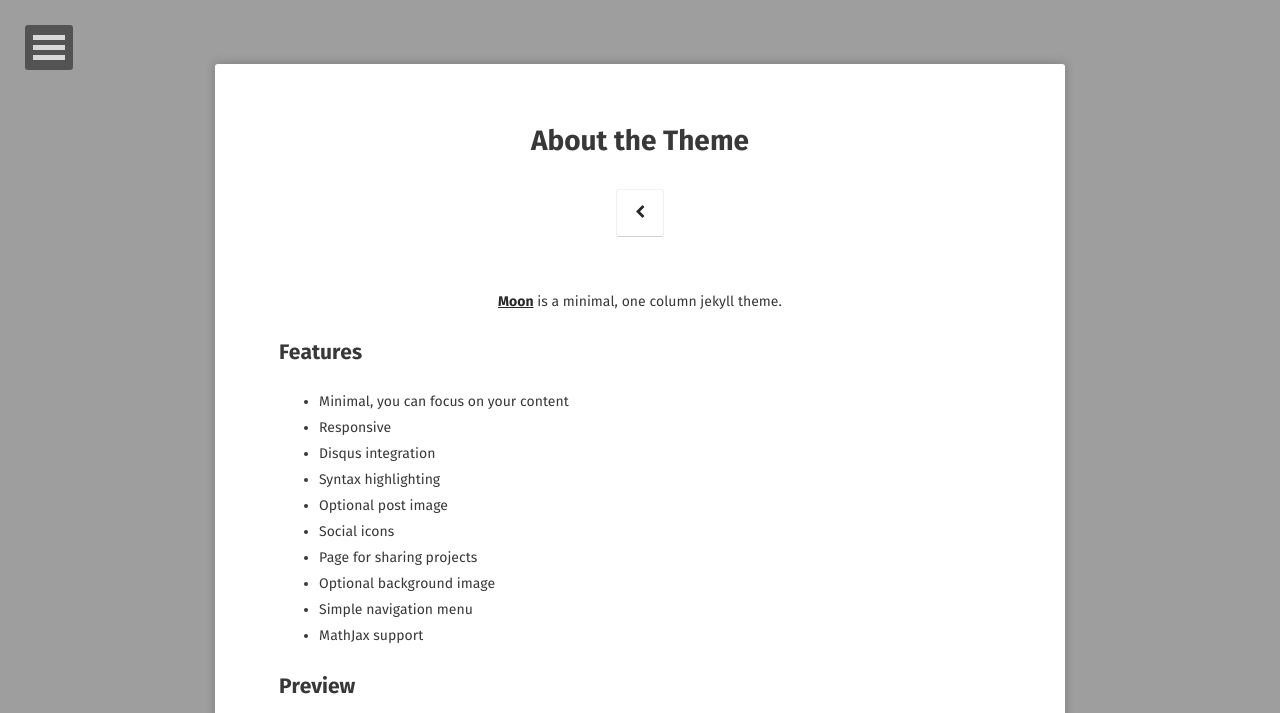
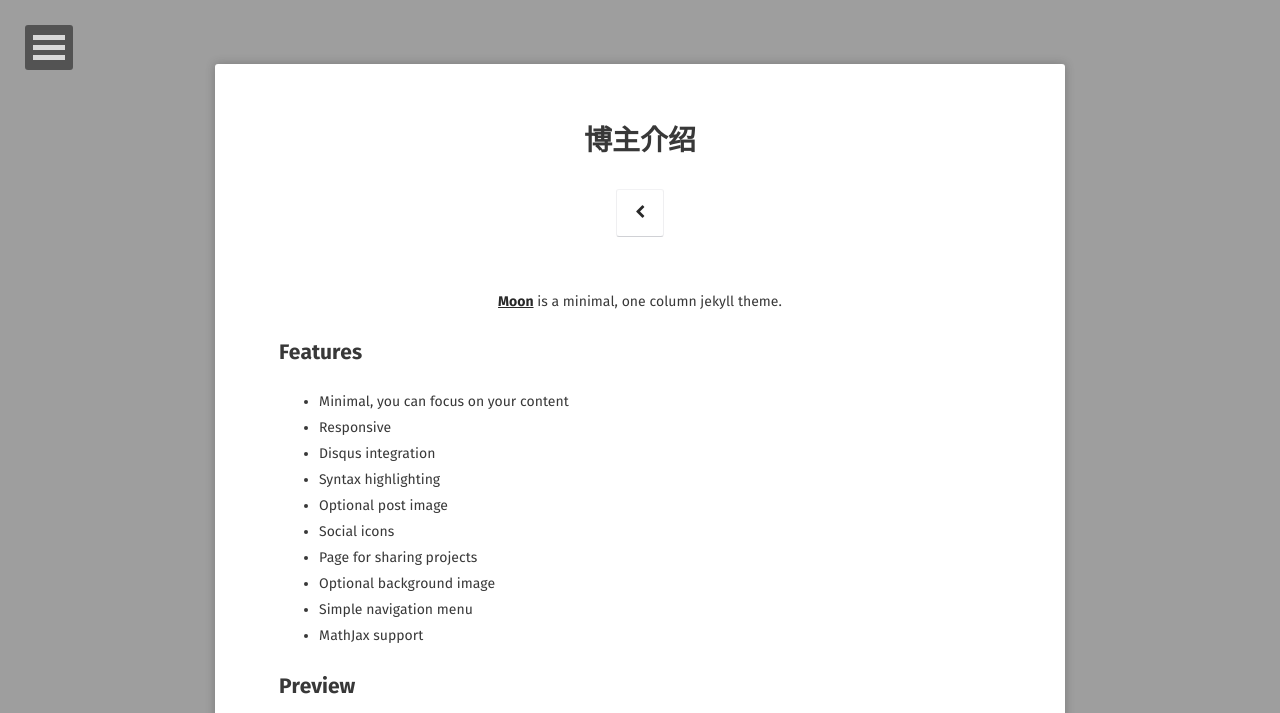
Before and after one commit to Haydnn/Haydnn.github.io, a Jekyll site: the page built from about/index.md, in a window 1280 px wide, cut to the strip 0-713 px from the top of the page. Built offline with Jekyll 4.4.1, drawn with Linux system fonts in a browser that asks for light colours; some web fonts are replaced.

Commit message:
17-11-17

```diff
--- a/about/index.md
+++ b/about/index.md
@@ -1,8 +1,8 @@
 ---
 layout: page
-title: About the Theme
+title: 博主介绍
 tags: [about, Jekyll, theme, moon]
-date: 2016-03-21
+date: 2017-10-18
 comments: false
 ---
 
```
Also changed, not shown: _posts/2017-11-06-猫弄和one竞品分析.md (+2 -0 lines), projects/2017-03-14-Dom.md (+0 -1 lines), projects/index.md (line endings or trailing spaces).
